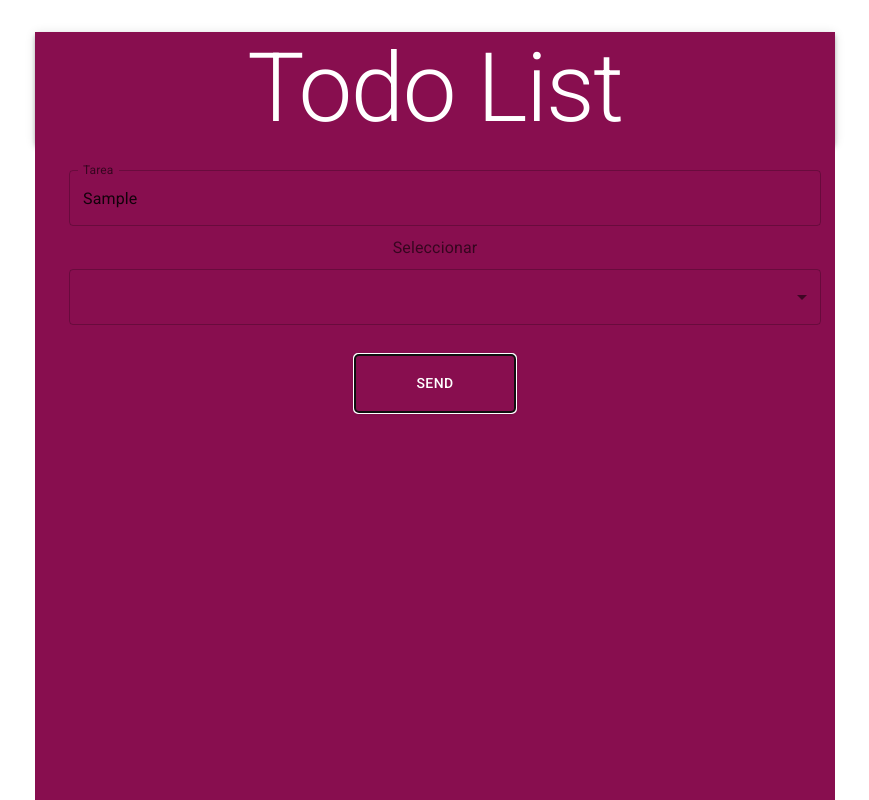
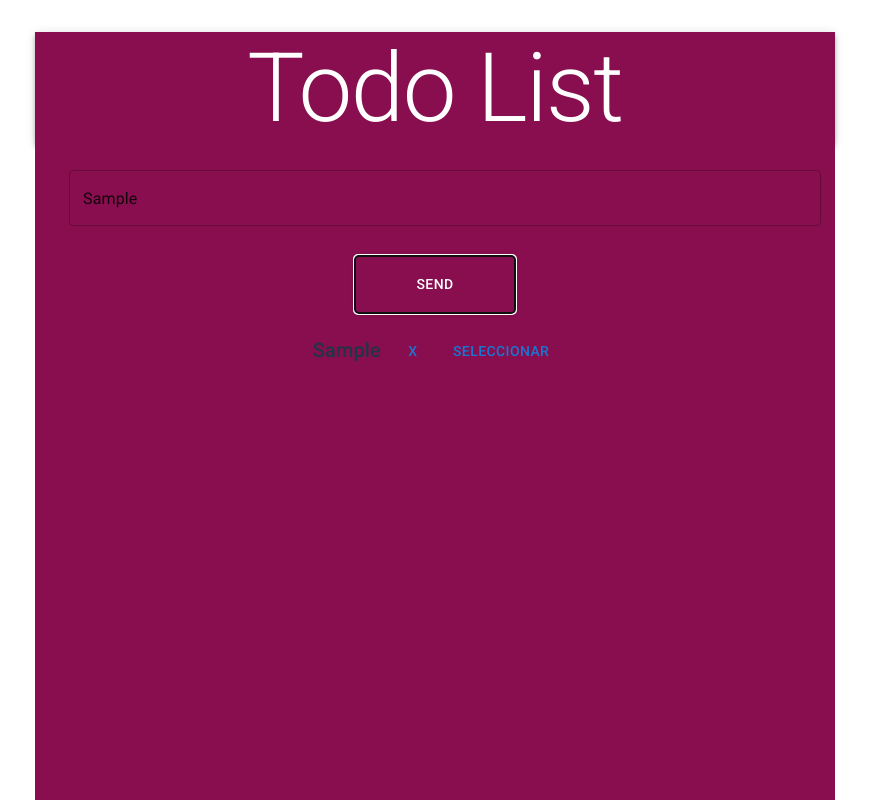
Before and after one commit to SofiaDeAlessandre/tp-todoList, a React (Vite) app: page / in a window 1280 px wide. Both pictures are taken after typing "Sample" into the empty fields and a click on the button "SEND". Shown: the top 800 px of the page, without its empty margins (205-1074 px from the left). Built offline with nearby package versions, Linux system fonts and the light colour scheme.

Commit message:
add functions to add and remove tasks

```diff
--- a/src/components/Cont.jsx
+++ b/src/components/Cont.jsx
@@ -3,24 +3,59 @@ import TextField from '@mui/material/TextField';
 import InputLabel from '@mui/material/InputLabel';
 import MenuItem from '@mui/material/MenuItem';
 import Select from '@mui/material/Select';
+import Typography from '@mui/material/Typography';
+import { useState } from 'react';
 //import Box from '@mui/material/Box';
 //import FormControl from '@mui/material/FormControl';
 import * as React from 'react';
 import Button from '@mui/material/Button';
 
 export default function Cont () {
-    const [seleccion, setSeleccion] = React.useState('');
+  const [tasks, setTasks] = useState(
+    JSON.parse(localStorage.getItem("tasks")) || []
+  );
+
+  const [newTask, setNewTask] = useState("")
+
+    /*const [seleccion, setSeleccion] = React.useState('');
 
     const handleChange = (event) => {
       setSeleccion(event.target.value);
-    };
+    };*/
+
+    function addTasks() {
+      setTasks([...tasks, {id: crypto.randomUUID(), task: newTask}]);
+      localStorage.setItem(
+        "tasks",
+        JSON.stringify([
+          ...tasks,
+           {id: crypto.randomUUID(), task: newTask},
+        ])
+      )
+    }
+
+    function removeTasks(idTask) {
+      setTasks(tasks.filter((task) => task.id !== idTask ))
+      localStorage.setItem(
+        "tasks",
+        JSON.stringify([
+          ...tasks,
+        ])
+      )
+    }
     return (
         <Container sx={{ backgroundColor: "#880e4f", height: "100vh", width: "100vh", padding: "16px" }}>
-      <TextField fullWidth id="outlined-basic" label="Tarea" variant="outlined" sx={{margin: "10px"}} />
+      <TextField fullWidth id="outlined-basic" placeholder="Ingrese una tarea" type="text" variant="outlined" sx={{margin: "10px"}} onChange={(e) =>setNewTask(e.target.value)} />
+      <Button variant="contained"sx={{ backgroundColor: "#880e4f", width: "20vh", padding: "16px", margin: "20px"}} onClick={addTasks} >Send</Button>
+     <Container>
+      {tasks.map((task) => (
+        <Typography variant="h6" key={task.id}>{task.task}<Button onClick={() => removeTasks(task.id)}>X</Button><Button >seleccionar</Button></Typography>
+        ))}
+        </Container>
       {/* <Box sx={{ minWidth: 120 }}>*/}
       {/* <FormControl fullWidth >*/}
 
-        <InputLabel id="demo-simple-select-label">Seleccionar</InputLabel>
+      {/*<InputLabel id="demo-simple-select-label">Seleccionar</InputLabel>
         <Select fullWidth  sx={{ minWidth: 120, margin: "10px" }}
           labelId="demo-simple-select-label"
           id="demo-simple-select"
@@ -31,11 +66,11 @@ export default function Cont () {
           <MenuItem value={1}>Todas</MenuItem>
           <MenuItem value={2}>Completas</MenuItem>
           <MenuItem value={3}>Incompletas</MenuItem>
-        </Select>
+    </Select>*/}
      {/*</FormControl> */}
     {/* </Box>*/}
 
-      <Button variant="contained"sx={{ backgroundColor: "#880e4f", width: "20vh", padding: "16px", margin: "20px"}} >Send</Button>
+
 
         </Container>
 
```
